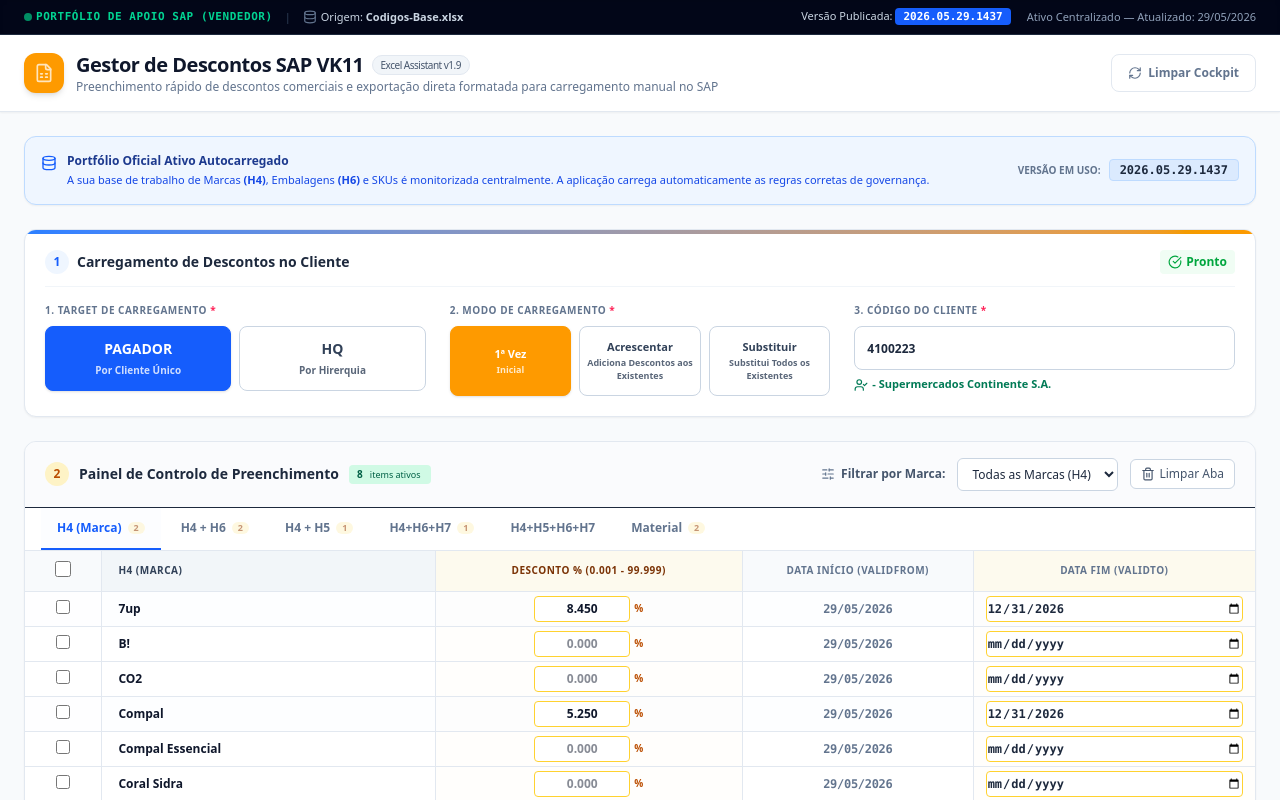
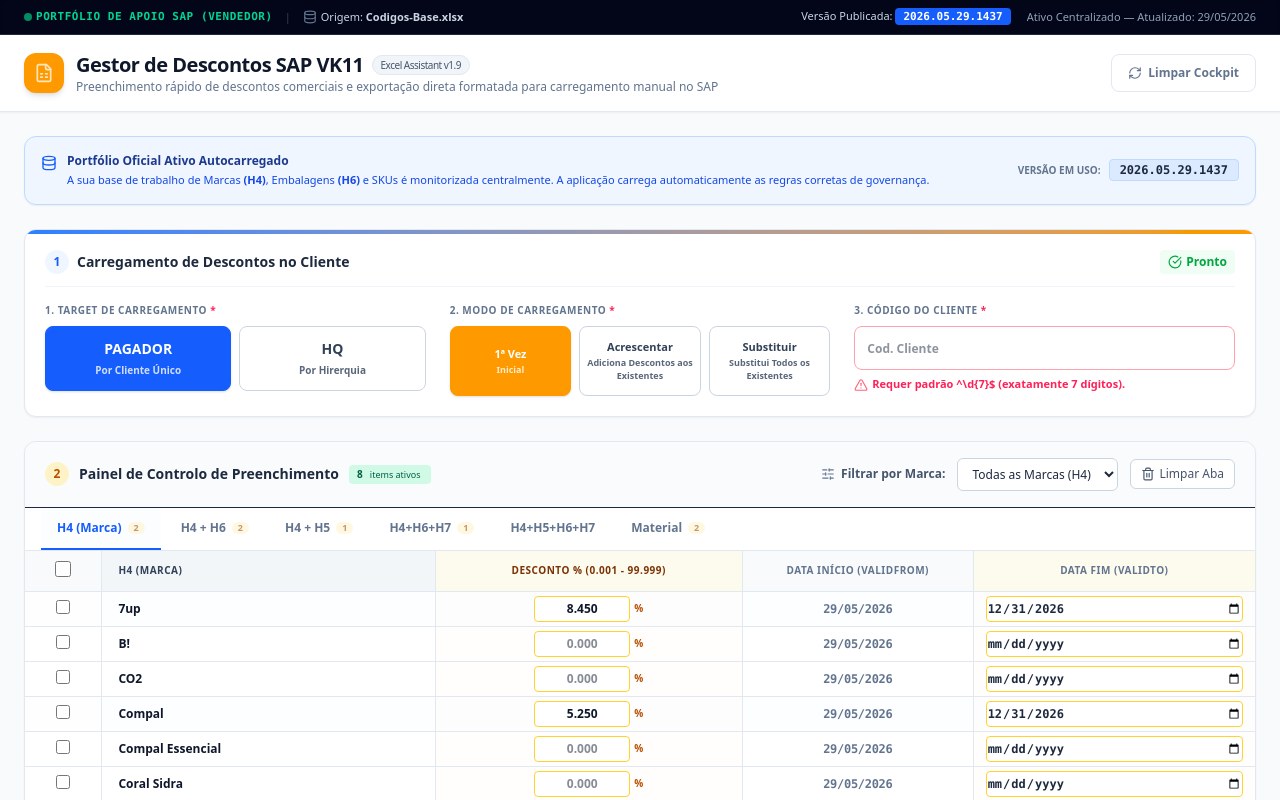
Before and after one commit to SumolCompalAFSN/carregar-descontos-vk11, a React (Vite) app: page / in a window 1280 px wide. Both pictures are taken after a click on the button "Ativar Demonstração Prática". Shown: the top 800 px of the page. Built offline with nearby package versions, Linux system fonts and the light colour scheme.

Commit message:
Update App.tsx

```diff
--- a/src/App.tsx
+++ b/src/App.tsx
@@ -68,7 +68,7 @@
   // Setup flow controls
   const [target, setTarget] = useState<'PAGADOR' | 'HQ' | null>(null);
   const [modo, setModo] = useState<'CARREGAR_1X' | 'ACRESCENTAR' | 'SUBSTITUIR' | null>(null);
-  const [targetCode, setTargetCode] = useState<string>('4100223');
+  const [targetCode, setTargetCode] = useState<string>('');
   const [brandFilter, setBrandFilter] = useState<string>('ALL');
   const [materialSearch, setMaterialSearch] = useState<string>('');
   const [activeTab, setActiveTab] = useState<'H4' | 'H4_H6' | 'H4_H5' | 'H4_H6_H7' | 'H4_H5_H6_H7' | 'Material'>('H4');
@@ -286,7 +286,7 @@
     // Set Target, Modo, and TargetCode automatically for rapid presentation
     setTarget('PAGADOR');
     setModo('CARREGAR_1X');
-    setTargetCode('4100223');
+    setTargetCode('');
   };
 
   // Reset all states helper
@@ -309,7 +309,7 @@
     setBulkConfirmPreview(null);
     setTarget(null);
     setModo(null);
-    setTargetCode('4100223');
+    setTargetCode('');
     setMaterialSearch('');
     setCurrentPage(1);
   };
@@ -1654,7 +1654,7 @@
                   <input
                     type="text"
                     maxLength={7}
-                    placeholder="Ex: 1234567"
+                    placeholder="Cod. Cliente"
                     value={targetCode}
                     onChange={(e) => setTargetCode(e.target.value)}
                     className={`w-full h-11 px-3 bg-white border rounded-lg text-xs font-semibold text-slate-800 focus:ring-1 focus:ring-blue-500 focus:outline-none ${
@@ -1666,7 +1666,7 @@
                       <span className="text-emerald-700 flex items-center space-x-1 font-semibold">
                         <UserCheck className="w-3.5 h-3.5" />
                         <span> -  <strong>{
-                          mockClients.find(c => c.code === targetCode && c.type === target)?.name || 'Código corretamente introduzido'
+                          mockClients.find(c => c.code === targetCode && c.type === target)?.name || 'Código Válido'
                         }</strong></span>
                       </span>
                     ) : (
```
